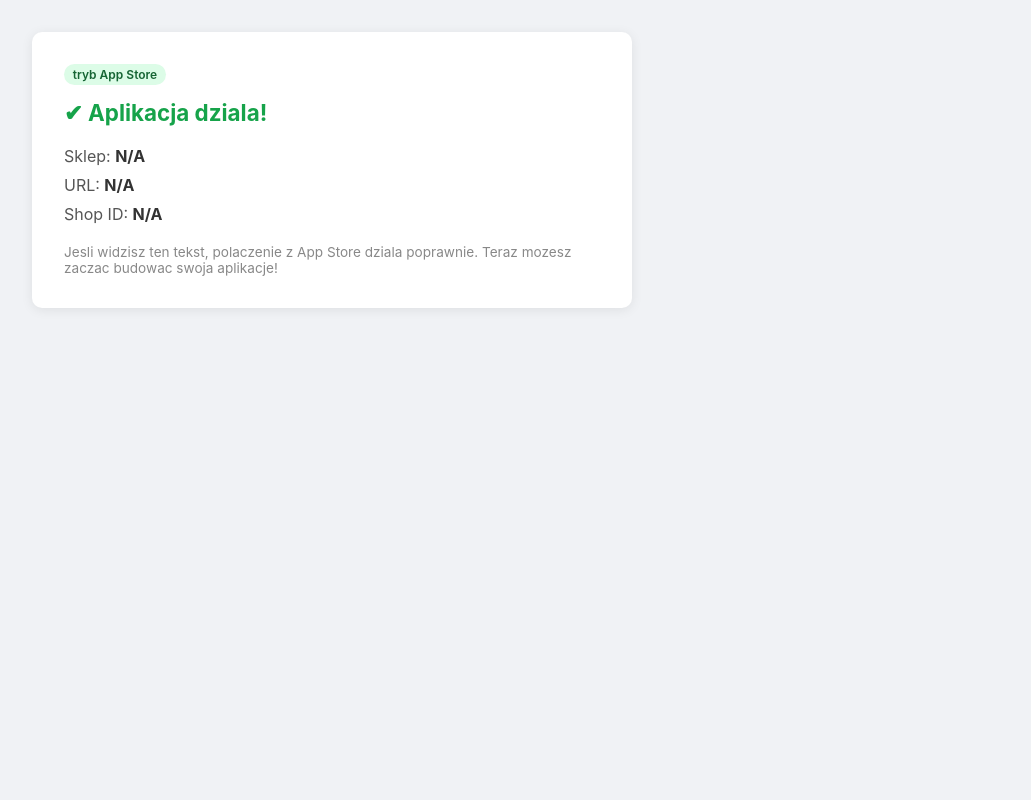
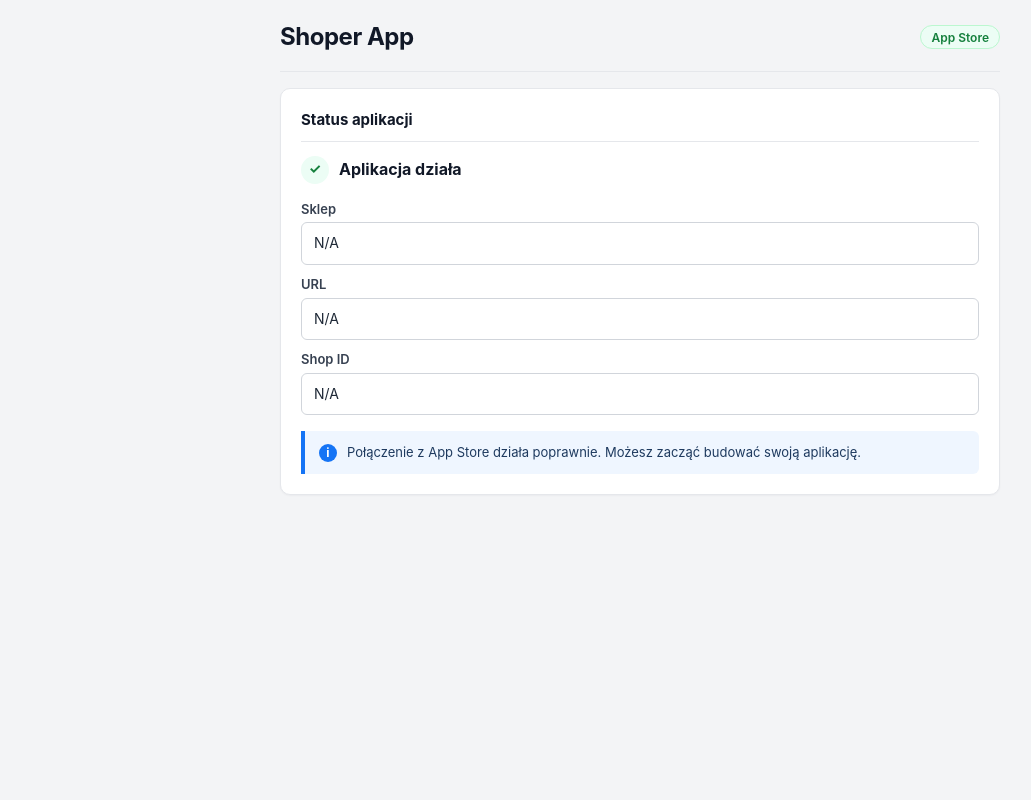
Before and after one commit to slavozborovic/app_template, a PHP site: page /view/index/index.php in a window 1280 px wide. Shown: the whole page, without its empty margins (0-1031 px from the left). Run offline with PHP 8.4, Linux system fonts and the light colour scheme; some libraries are stand-ins or nearby versions.

Commit message:
Align template UI with Shoper admin and fix App Store POST routing.
Route app AJAX POSTs via ?q= away from billing webhooks, require USE in SQL for phpMyAdmin, quiet PHP 8.5 vendor deprecations, and restyle the default view to Clarity-like blues and panels.

Co-authored-by: Cursor <cursoragent@cursor.com>

```diff
--- a/src/Config.php
+++ b/src/Config.php
@@ -29,7 +29,9 @@ return [
      * Database configuration (MySQL)
      *
      * Import sql/mysql.sql into your database first:
-     *   mysql -u USER -p DB_NAME < sql/mysql.sql
+     *   1) W sql/mysql.sql podmień USE `NAZWA_BAZY` na nazwę swojej bazy
+     *   2) phpMyAdmin → SQL → wklej plik  ALBO
+     *      mysql -u USER -p DB_NAME < sql/mysql.sql
      *
      * Not required for local preview mode (Basic Auth).
      */
--- a/src/bootstrap.php
+++ b/src/bootstrap.php
@@ -20,7 +20,8 @@ date_default_timezone_set($config['timezone']);
 
 if (($config['php']['display_errors'] ?? 'off') === 'on') {
     ini_set('display_errors', 1);
-    error_reporting(E_ALL);
+    // Hide noisy PHP 8.5 deprecations from vendor libs in the UI.
+    error_reporting(E_ALL & ~E_DEPRECATED & ~E_USER_DEPRECATED);
 } else {
     ini_set('display_errors', 0);
     error_reporting(0);
--- a/view/index/index.php
+++ b/view/index/index.php
@@ -9,81 +9,232 @@
     <script src="https://dcsaascdn.net/js/dc-sdk-1.0.5.min.js"></script>
     <?php endif; ?>
     <style>
+        :root {
+            --bg: #f3f4f6;
+            --panel: #ffffff;
+            --ink: #1f2937;
+            --muted: #6b7280;
+            --label: #374151;
+            --line: #e5e7eb;
+            --line-strong: #d1d5db;
+            --blue: #1574f5;
+            --blue-hover: #0f63d6;
+            --blue-soft: #eff6ff;
+            --ok: #15803d;
+            --ok-bg: #ecfdf5;
+            --warn-bg: #fff7ed;
+            --warn: #9a3412;
+            --radius: 8px;
+            --font: Inter, "Segoe UI", Roboto, Helvetica, Arial, sans-serif;
+            --shadow: 0 1px 2px rgba(16, 24, 40, .04);
+        }
         * { box-sizing: border-box; margin: 0; padding: 0; }
         body {
-            font-family: -apple-system, BlinkMacSystemFont, 'Segoe UI', Roboto, sans-serif;
-            padding: 2rem;
-            background: #f0f2f5;
-            color: #333;
+            font-family: var(--font);
+            background: var(--bg);
+            color: var(--ink);
+            min-height: 100vh;
+            font-size: 14px;
+            line-height: 1.45;
+            padding: 20px;
         }
-        .card {
+        .wrap {
+            max-width: 720px;
+            margin: 0 auto;
+        }
+        .page-header {
+            display: flex;
+            flex-wrap: wrap;
+            gap: 12px;
+            align-items: center;
+            justify-content: space-between;
+            margin-bottom: 16px;
+            padding-bottom: 16px;
+            border-bottom: 1px solid var(--line);
+        }
+        .page-header h1 {
+            font-size: 24px;
+            font-weight: 700;
+            letter-spacing: -.02em;
+            color: #111827;
+        }
+        .badge-mode {
+            display: inline-flex;
+            align-items: center;
+            height: 24px;
+            padding: 0 10px;
+            border-radius: 999px;
+            border: 1px solid var(--line);
             background: #fff;
+            color: var(--muted);
+            font-size: 12px;
+            font-weight: 600;
+        }
+        .badge-mode.local {
+            border-color: #fdba74;
+            background: var(--warn-bg);
+            color: var(--warn);
+        }
+        .badge-mode.appstore {
+            border-color: #bbf7d0;
+            background: var(--ok-bg);
+            color: var(--ok);
+        }
+        .panel {
+            background: var(--panel);
+            border: 1px solid var(--line);
             border-radius: 10px;
-            padding: 2rem;
-            max-width: 600px;
-            box-shadow: 0 2px 12px rgba(0,0,0,.08);
+            box-shadow: var(--shadow);
+            padding: 20px;
         }
-        .card h1 {
-            color: #16a34a;
-            font-size: 1.4rem;
-            margin-bottom: 1rem;
+        .panel-title {
+            margin: 0 0 14px;
+            padding-bottom: 10px;
+            border-bottom: 1px solid var(--line);
+            font-size: 15px;
+            font-weight: 700;
+            color: #111827;
         }
-        .badge {
-            display: inline-block;
-            font-size: .75rem;
+        .status-ok {
+            display: flex;
+            align-items: center;
+            gap: 10px;
+            margin-bottom: 16px;
+            font-size: 16px;
+            font-weight: 700;
+            color: #111827;
+        }
+        .status-ok .check {
+            width: 28px;
+            height: 28px;
+            border-radius: 50%;
+            background: var(--ok-bg);
+            color: var(--ok);
+            display: grid;
+            place-items: center;
+            font-size: 14px;
+            flex: 0 0 auto;
+        }
+        .info-grid {
+            display: grid;
+            gap: 10px;
+        }
+        .info-row {
+            display: grid;
+            gap: 4px;
+        }
+        .info-row label {
+            font-size: 13px;
             font-weight: 600;
-            padding: .2rem .55rem;
-            border-radius: 999px;
-            margin-bottom: .85rem;
-            vertical-align: middle;
+            color: var(--label);
         }
-        .badge-local {
-            background: #ffedd5;
-            color: #9a3412;
+        .info-row .value {
+            min-height: 40px;
+            border: 1px solid var(--line-strong);
+            border-radius: 6px;
+            padding: 10px 12px;
+            background: #fff;
+            color: var(--ink);
+            word-break: break-all;
         }
-        .badge-appstore {
-            background: #dcfce7;
-            color: #166534;
+        .info-callout {
+            display: flex;
+            gap: 10px;
+            align-items: flex-start;
+            margin-top: 16px;
+            padding: 12px 14px;
+            background: var(--blue-soft);
+            border-left: 4px solid var(--blue);
+            border-radius: 0 6px 6px 0;
+            color: #1e3a5f;
+            font-size: 13px;
+            line-height: 1.45;
         }
-        .info { color: #555; line-height: 1.8; }
-        .info strong { color: #333; }
-        .muted { margin-top: 1rem; color: #888; font-size: .85rem; }
+        .info-callout .info-ico {
+            flex: 0 0 auto;
+            width: 18px;
+            height: 18px;
+            border-radius: 50%;
+            background: var(--blue);
+            color: #fff;
+            font-size: 12px;
+            font-weight: 700;
+            display: grid;
+            place-items: center;
+            margin-top: 1px;
+        }
+        .error-banner {
+            background: #fef2f2;
+            border: 1px solid #fecaca;
+            color: #991b1b;
+            border-radius: 8px;
+            padding: 12px 14px;
+            margin-top: 16px;
+        }
+        code {
+            font-family: ui-monospace, SFMono-Regular, Menlo, Monaco, Consolas, monospace;
+            font-size: 12px;
+            background: #f3f4f6;
+            border: 1px solid var(--line);
+            border-radius: 4px;
+            padding: 1px 5px;
+        }
     </style>
 </head>
 <body>
 
-<div class="card">
+<div class="wrap">
+    <header class="page-header">
+        <h1>Shoper App</h1>
         <?php if (!empty($isLocalMode)): ?>
-        <span class="badge badge-local">tryb lokalny</span>
+            <span class="badge-mode local">tryb lokalny</span>
         <?php else: ?>
-        <span class="badge badge-appstore">tryb App Store</span>
+            <span class="badge-mode appstore">App Store</span>
         <?php endif; ?>
+    </header>
 
-    <h1>&#10004; Aplikacja dziala!</h1>
-    <p class="info">
-        Sklep: <strong><?= htmlspecialchars($shopData['shop'] ?? 'N/A') ?></strong><br>
-        URL: <strong><?= htmlspecialchars($shopData['shop_url'] ?? 'N/A') ?></strong><br>
-        Shop ID: <strong><?= htmlspecialchars((string)($shopData['id'] ?? 'N/A')) ?></strong>
-    </p>
-    <p class="muted">
+    <div class="panel">
+        <h2 class="panel-title">Status aplikacji</h2>
+
+        <div class="status-ok">
+            <span class="check" aria-hidden="true">✓</span>
+            <span>Aplikacja działa</span>
+        </div>
+
+        <div class="info-grid">
+            <div class="info-row">
+                <label>Sklep</label>
+                <div class="value"><?= htmlspecialchars($shopData['shop'] ?? 'N/A') ?></div>
+            </div>
+            <div class="info-row">
+                <label>URL</label>
+                <div class="value"><?= htmlspecialchars($shopData['shop_url'] ?? 'N/A') ?></div>
+            </div>
+            <div class="info-row">
+                <label>Shop ID</label>
+                <div class="value"><?= htmlspecialchars((string)($shopData['id'] ?? 'N/A')) ?></div>
+            </div>
+        </div>
+
+        <div class="info-callout">
+            <span class="info-ico" aria-hidden="true">i</span>
+            <div>
                 <?php if (!empty($isLocalMode)): ?>
                     Podgląd bez osadzania w panelu Shoper (WebAPI Basic Auth).
                     SDK iframe jest wyłączone. Aby wrócić do trybu App Store, otwórz aplikację z panelu sklepu
                     albo wyłącz <code>local.enabled</code>.
                 <?php else: ?>
-            Jesli widzisz ten tekst, polaczenie z App Store dziala poprawnie.
-            Teraz mozesz zaczac budowac swoja aplikacje!
+                    Połączenie z App Store działa poprawnie. Możesz zacząć budować swoją aplikację.
                 <?php endif; ?>
-    </p>
+            </div>
+        </div>
 
         <?php if (!empty($error)): ?>
-        <p style="color: #dc2626; margin-top: 1rem;">
-            <?= htmlspecialchars($error) ?>
-        </p>
+            <div class="error-banner"><?= htmlspecialchars($error) ?></div>
         <?php endif; ?>
 
         <!-- ── Your app HTML goes here ── -->
-
+    </div>
 </div>
 
 <script>
```
Also changed, not shown: index.php (+23 -3 lines), sql/mysql.sql (+7 -6 lines). Lines whose indentation alone changed are shown as unchanged.
